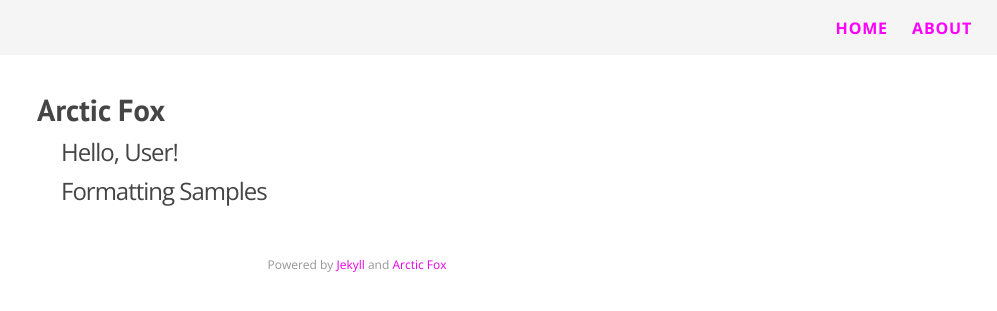
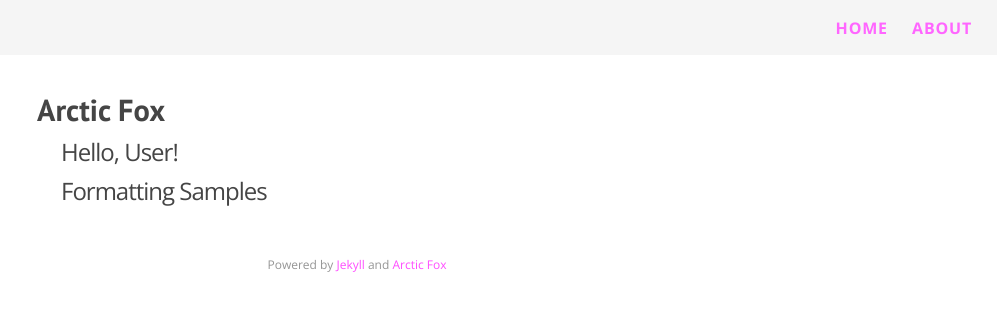
Before and after one commit to marii-moe/marii-moe.github.io, a Jekyll site: the page built from index.html, in a window 1280 px wide. Shown: the top 311 px of the page, without its empty margins (283-1280 px from the left). Built offline with Jekyll 4.4.1, drawn with Linux system fonts in a browser that asks for light colours; nearby versions of some CDN libraries; Markdown is read by kramdown in place of the engine named in the settings.

Commit message:
fixing color

```diff
--- a/css/main.scss
+++ b/css/main.scss
@@ -14,7 +14,7 @@ $spacing-unit:     30px;
 
 $text-color:       #454545;
 $background-color: #FFF;
-$brand-color:      #ff00ff;
+$brand-color:      #ff66ff;
 
 $grey-color:       #828282;
 $grey-color-light: lighten($grey-color, 30%);
```
